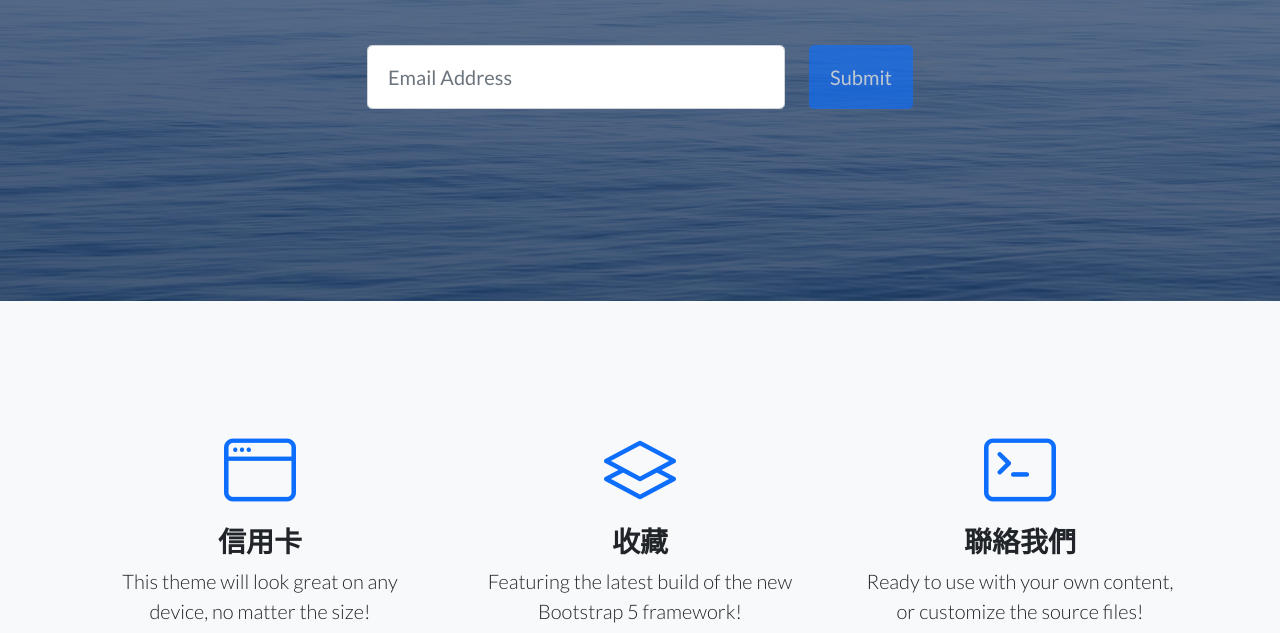
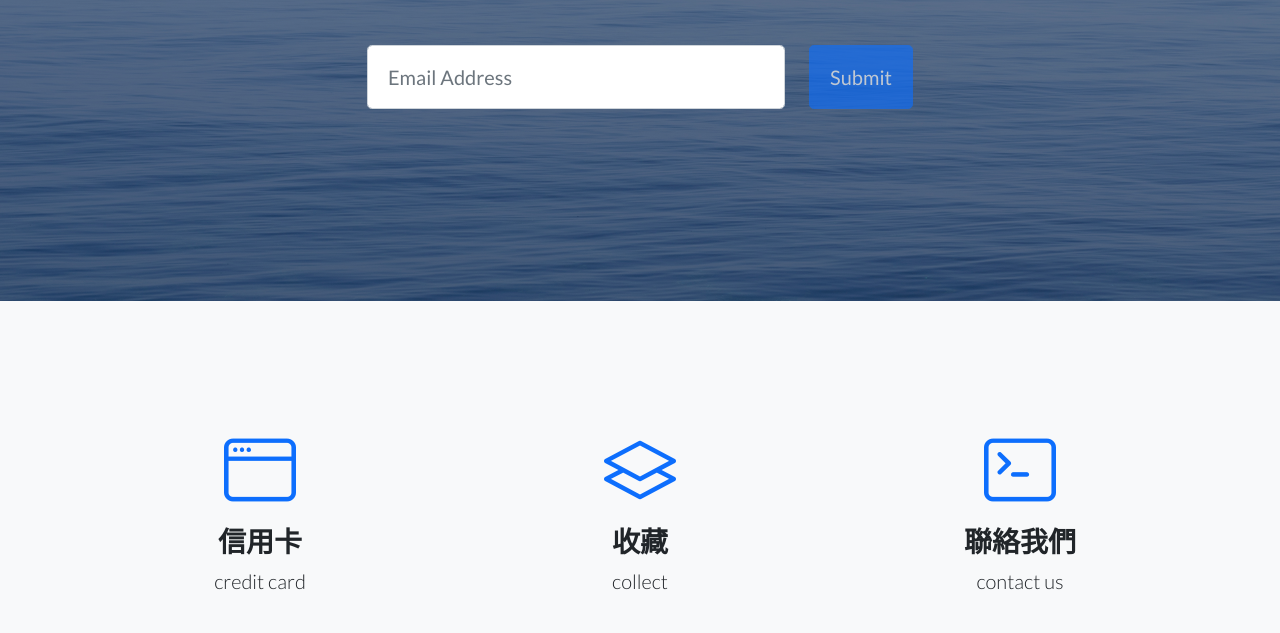
Before and after one commit to amy97270/1208project, a plain HTML site: page index.html in a window 1280 px wide. Shown: the part 319-952 px from the top of the page. Drawn offline with nearby package versions, Linux system fonts and the light colour scheme.

Commit message:
文字介紹

```diff
--- a/index.html
+++ b/index.html
@@ -88,21 +88,21 @@
                         <div class="features-icons-item mx-auto mb-5 mb-lg-0 mb-lg-3">
                             <div class="features-icons-icon d-flex"><i class="bi-window m-auto text-primary"></i></div>
                             <h3>信用卡</h3>
-                            <p class="lead mb-0">This theme will look great on any device, no matter the size!</p>
+                            <p class="lead mb-0">credit card</p>
                         </div>
                     </div>
                     <div class="col-lg-4">
                         <div class="features-icons-item mx-auto mb-5 mb-lg-0 mb-lg-3">
                             <div class="features-icons-icon d-flex"><i class="bi-layers m-auto text-primary"></i></div>
                             <h3>收藏</h3>
-                            <p class="lead mb-0">Featuring the latest build of the new Bootstrap 5 framework!</p>
+                            <p class="lead mb-0">collect</p>
                         </div>
                     </div>
                     <div class="col-lg-4">
                         <div class="features-icons-item mx-auto mb-0 mb-lg-3">
                             <div class="features-icons-icon d-flex"><i class="bi-terminal m-auto text-primary"></i></div>
                             <h3>聯絡我們</h3>
-                            <p class="lead mb-0">Ready to use with your own content, or customize the source files!</p>
+                            <p class="lead mb-0">contact us</p>
                         </div>
                     </div>
                 </div>
```
